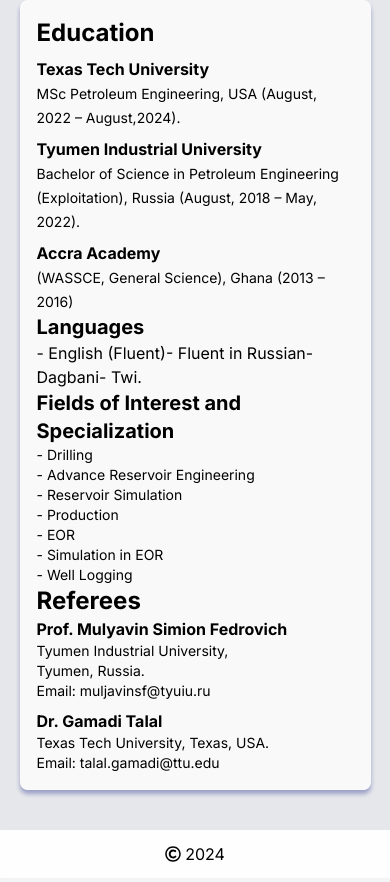
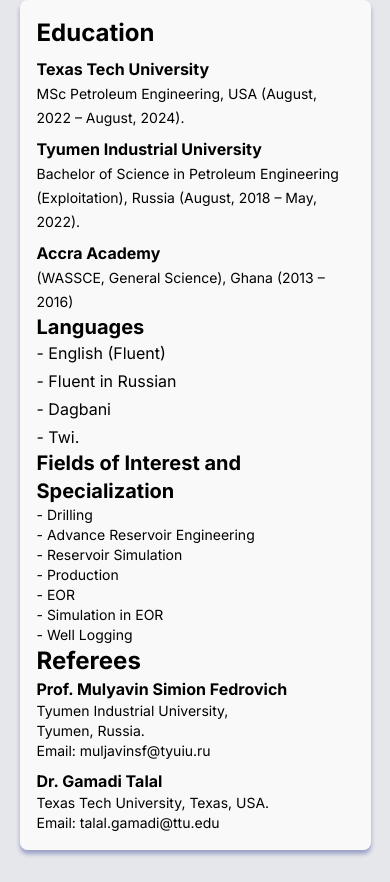
Before and after one commit to zakjak/portfolio, a Next.js app: page /about in a window 390 px wide. Shown: the part 2044-2926 px from the top of the page. Built offline with nearby package versions, Linux system fonts and the light colour scheme; a web font is replaced by a local one.

Commit message:
make=ing the right section, be in column

```diff
--- a/components/RightSection/RightSection.js
+++ b/components/RightSection/RightSection.js
@@ -8,7 +8,7 @@
         <div className='flex flex-col gap-2'>
           <h1 className='font-bold text-2xl text-zinc-700'>Education</h1>
           <p><b>Texas Tech University</b> <br />
-          <span className='text-sm'>MSc Petroleum Engineering, USA (August, 2022 – August,2024).</span></p>
+          <span className='text-sm'>MSc Petroleum Engineering, USA (August, 2022 – August, 2024).</span></p>
           <p><b>Tyumen Industrial University</b> <br />
           <span className='text-sm'>Bachelor of Science in Petroleum Engineering (Exploitation),
           Russia (August, 2018 – May, 2022).</span></p>
@@ -17,7 +17,7 @@
         </div>
         <div>
           <h1 className='font-bold text-xl text-zinc-700'>Languages</h1>
-          <div className='lg:flex lg:flex-col gap-1'>
+          <div className='flex flex-col gap-1'>
             <span>- English (Fluent)</span>
             <span>- Fluent in Russian</span>
             <span>- Dagbani</span>
```
